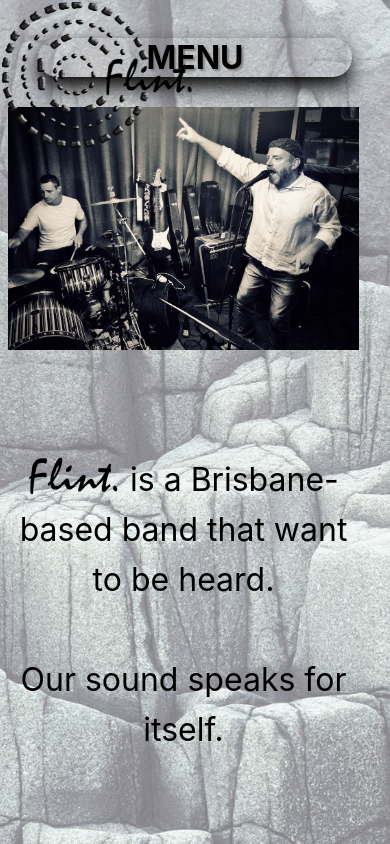
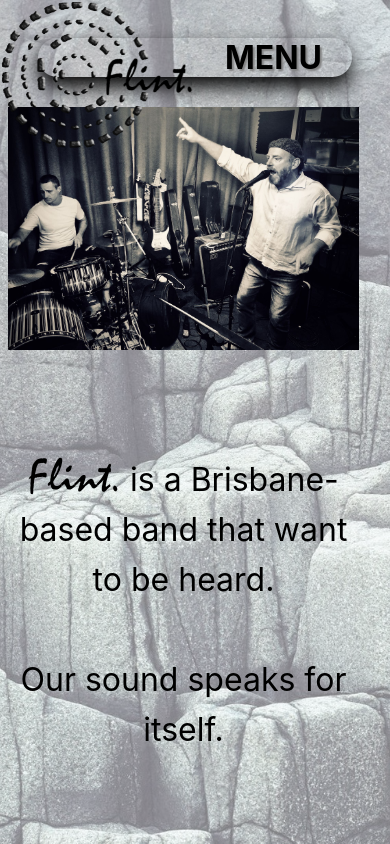
Before and after one commit to andrebonizi/flintband, a Svelte app: page / in a window 390 px wide. Built offline with nearby package versions, Linux system fonts and the light colour scheme; a web font is replaced by a local one.

Commit message:
menu button mobile to right

```diff
--- a/src/components/Nav.svelte
+++ b/src/components/Nav.svelte
@@ -70,7 +70,7 @@
     }
     .menu-btn{
         display: flex;
-        justify-content: center;
+        justify-content: flex-end;
         box-shadow: 0px 10px 20px black;
         text-shadow: 2px 2px 2px grey;
         cursor: pointer;
@@ -79,6 +79,7 @@
         font-weight: bolder;
         font-size: 2rem;
         margin: 30px;
+        padding-right: 30px;
     }
     .menu{
         display: flex;
```
